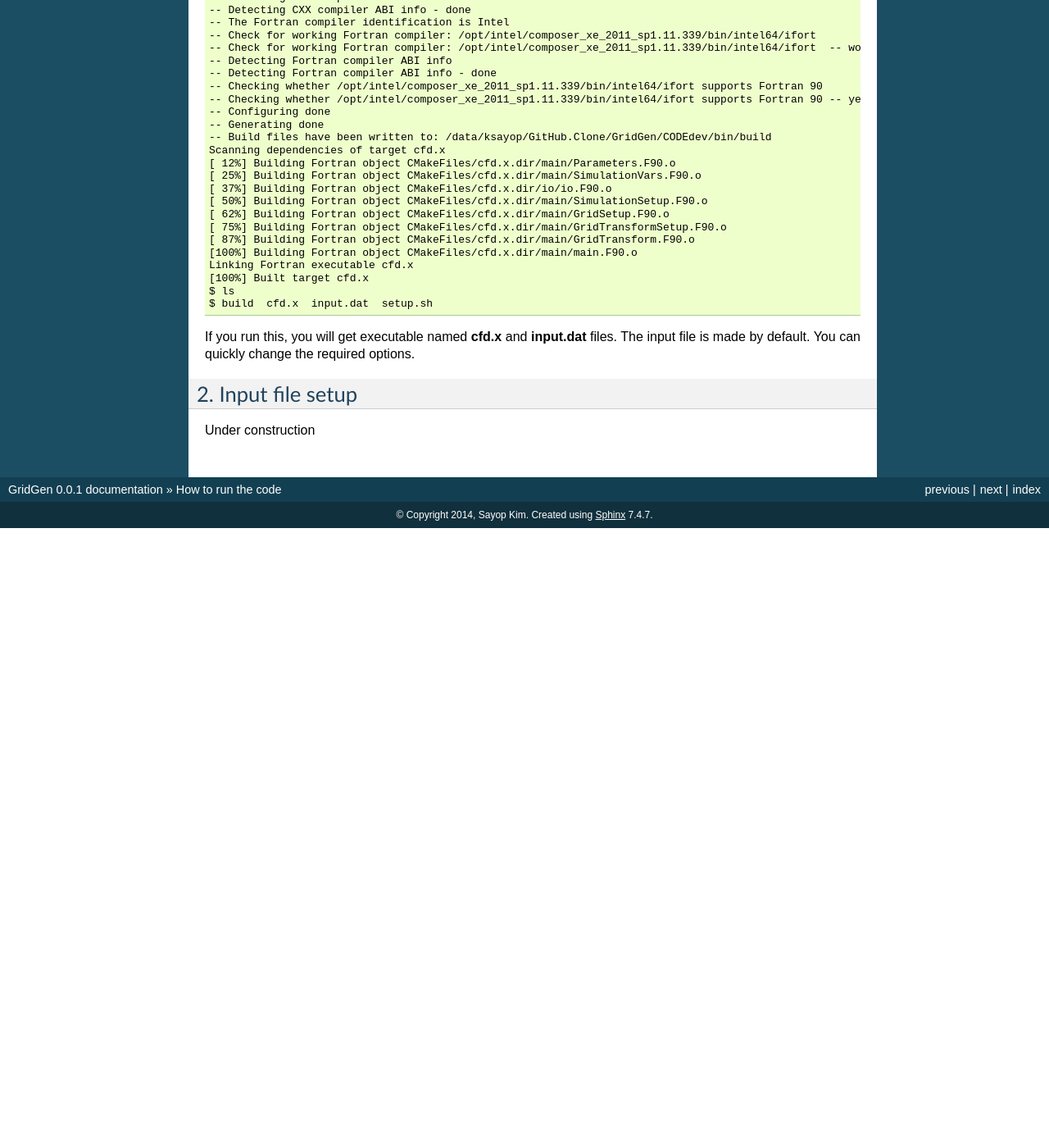
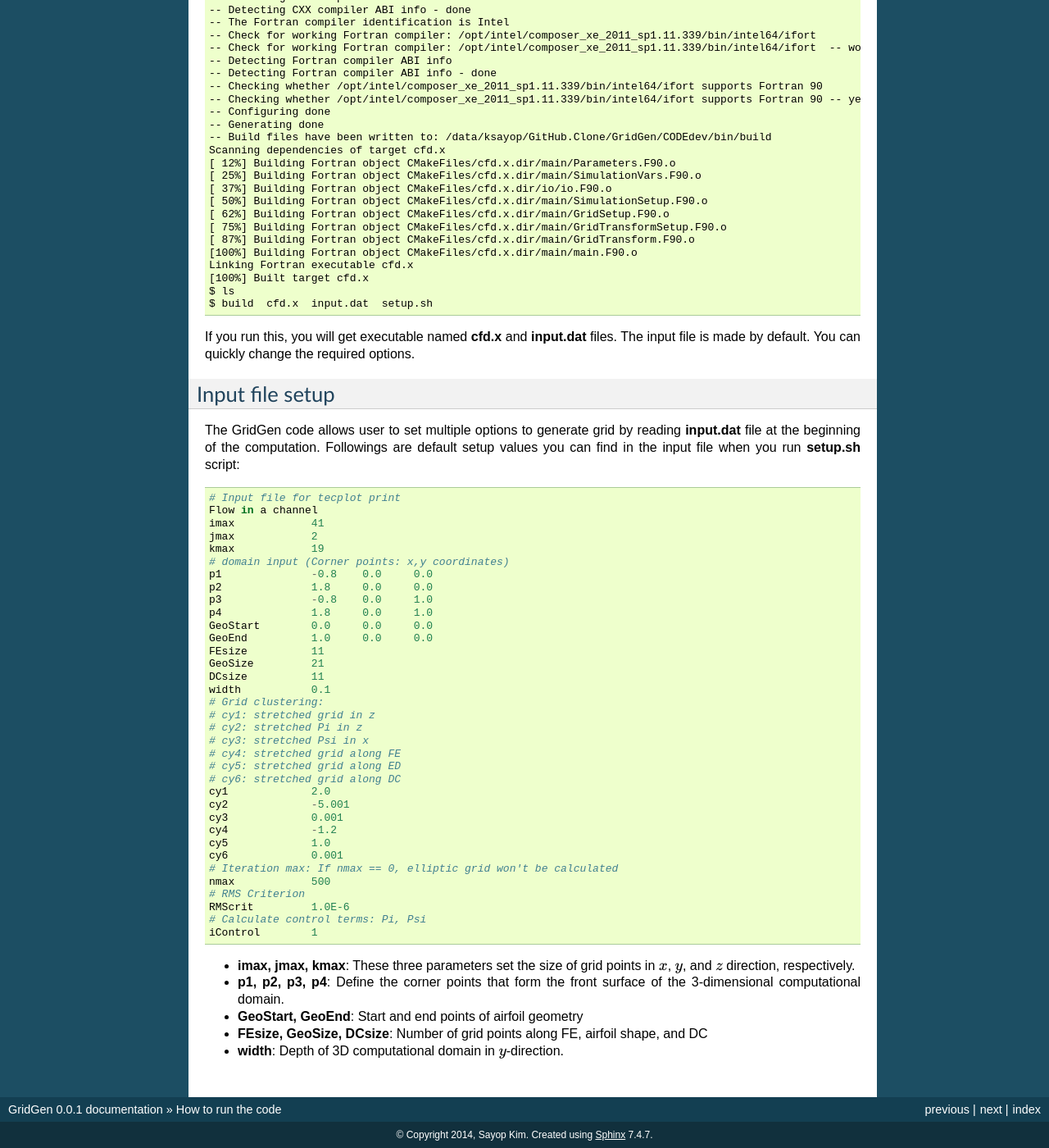
Before and after one commit to sayop/GridGen, a Sphinx documentation site: the page built from docs/source/HowToRun/contents.rst, in a window 1280 px wide and 1400 px high, scrolled down 564 px. Shown: the whole window at 82% size. Built offline with Sphinx 7.4.7, drawn with Linux system fonts in a browser that asks for light colours; pages that are not in the unit, such as notebooks, are missing from menus; before the commit the page ends 1208 px from its top, so only the background shows below that; some of the changed text lies outside the part shown.

Commit message:
updated on docs

```diff
--- a/docs/source/HowToRun/contents.rst
+++ b/docs/source/HowToRun/contents.rst
@@ -49,7 +49,54 @@ If you open the git-cloned folder **GridGen**, you will see two different folder
 If you run this, you will get executable named **cfd.x** and **input.dat** files. The input file is made by default. You can quickly change the required options.
 
 
-2. Input file setup
--------------------
+Input file setup
+----------------
 
-Under construction
+The GridGen code allows user to set multiple options to generate grid by reading **input.dat** file at the beginning of the computation. Followings are default setup values you can find in the input file when you run **setup.sh** script::
+
+  # Input file for tecplot print
+  Flow in a channel
+  imax            41
+  jmax            2
+  kmax            19
+  # domain input (Corner points: x,y coordinates)
+  p1              -0.8    0.0     0.0
+  p2              1.8     0.0     0.0
+  p3              -0.8    0.0     1.0
+  p4              1.8     0.0     1.0
+  GeoStart        0.0     0.0     0.0
+  GeoEnd          1.0     0.0     0.0
+  FEsize          11
+  GeoSize         21
+  DCsize          11
+  width           0.1
+  # Grid clustering:
+  # cy1: stretched grid in z
+  # cy2: stretched Pi in z
+  # cy3: stretched Psi in x
+  # cy4: stretched grid along FE
+  # cy5: stretched grid along ED
+  # cy6: stretched grid along DC
+  cy1             2.0
+  cy2             -5.001
+  cy3             0.001
+  cy4             -1.2
+  cy5             1.0
+  cy6             0.001
+  # Iteration max: If nmax == 0, elliptic grid won't be calculated
+  nmax            500
+  # RMS Criterion
+  RMScrit         1.0E-6
+  # Calculate control terms: Pi, Psi
+  iControl        1
+
+
+* **imax, jmax, kmax**: These three parameters set the size of grid points in :math:`x`, :math:`y`, and :math:`z` direction, respectively.
+
+* **p1, p2, p3, p4**: Define the corner points that form the front surface of the 3-dimensional computational domain.
+
+* **GeoStart, GeoEnd**: Start and end points of airfoil geometry
+
+* **FEsize, GeoSize, DCsize**: Number of grid points along FE, airfoil shape, and DC
+
+* **width**: Depth of 3D computational domain in :math:`y`-direction.
```
Also changed, not shown: other parts of docs/source/HowToRun/contents.rst (+2 -2 lines), docs/source/CodeDevel/contents.rst (+21 -2 lines), 13 other files.
